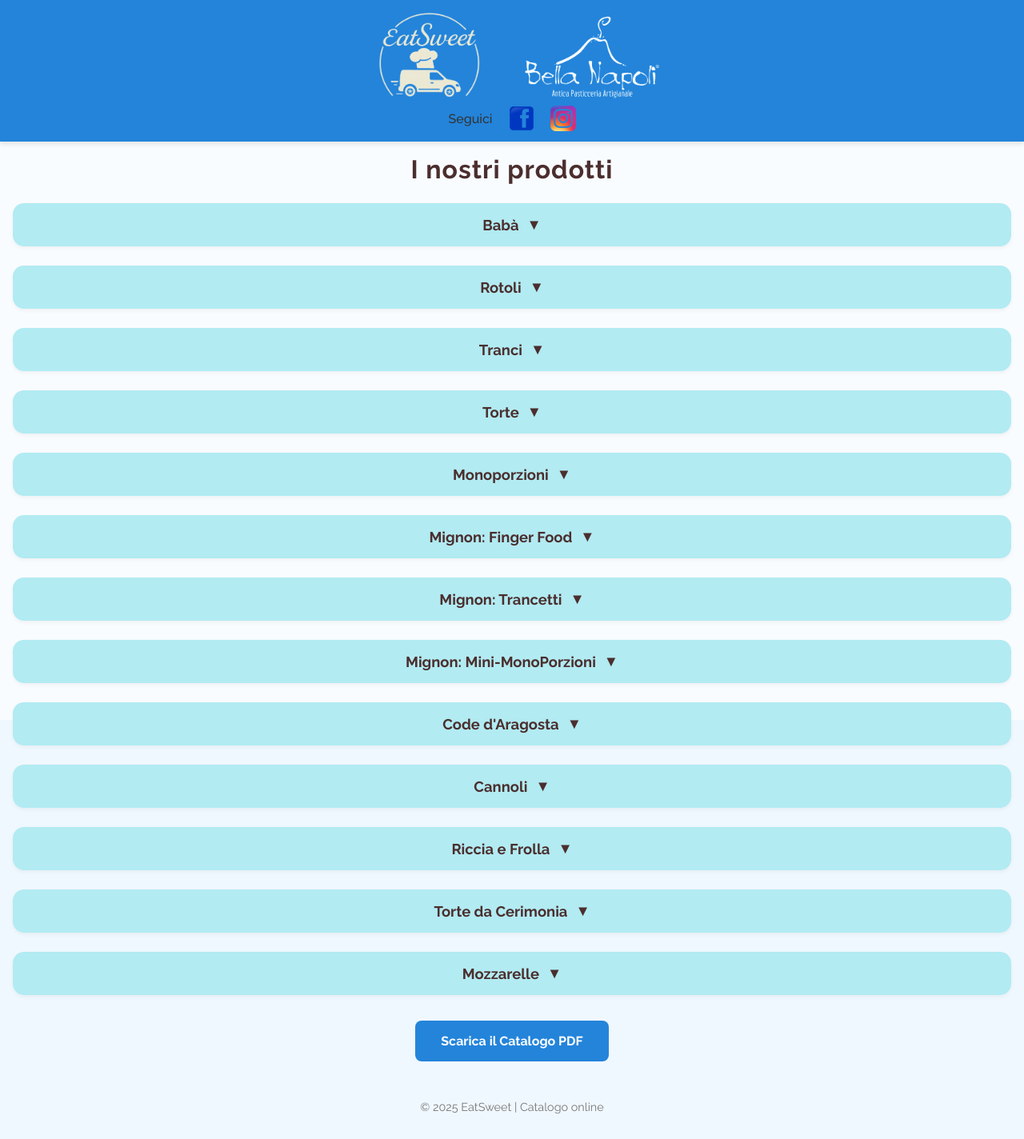
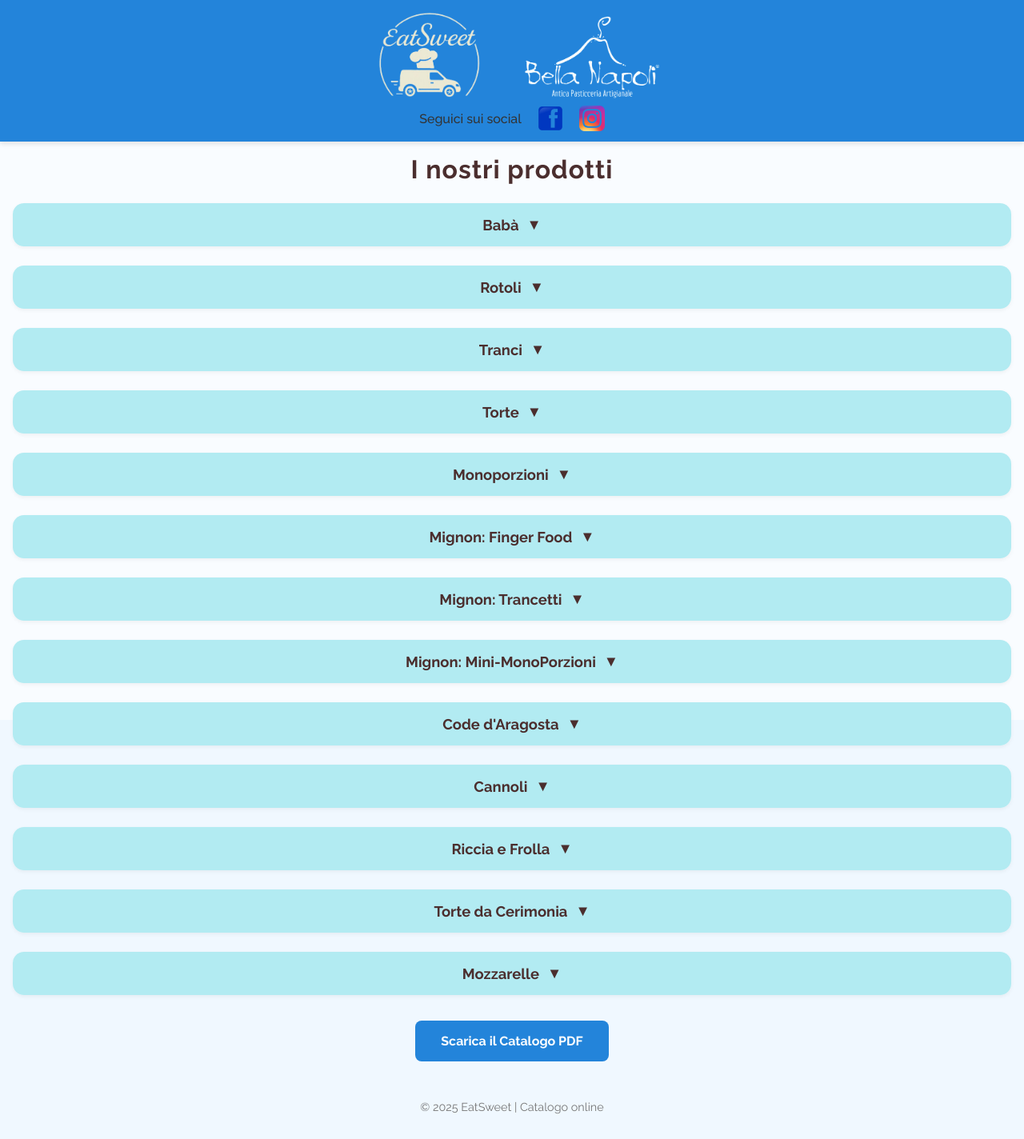
Before and after one commit to EatSweetDolci/eatsweetdolci.github.io, a Jekyll site: the page eatsweet/index.html, which Jekyll copies as it is, in a window 1280 px wide. Shown: the whole page at 80% size. Built offline with Jekyll 4.4.1, drawn with Linux system fonts in a browser that asks for light colours.

Commit message:
modified:   eatsweet/index.html

```diff
--- a/eatsweet/index.html
+++ b/eatsweet/index.html
@@ -127,7 +127,7 @@
     </div>
 
     <div class="social-links">
-      <span class="social-text">Seguici</span>
+      <span class="social-text">Seguici sui social</span>
       <a href="https://www.facebook.com/YourPage" target="_blank" rel="noopener">
         <img src="./assets/logo/Facebook_icon.png" alt="Facebook" class="social-icon">
       </a>
```
